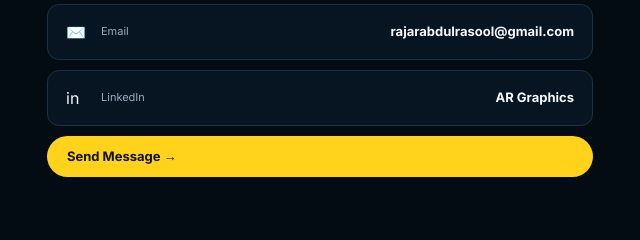
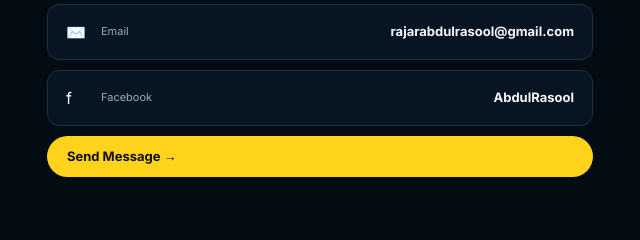
Before and after one commit to rajarabdulrasool-ux/my-portfolio, a plain HTML site: page index.html in a window 1280 px wide. Shown: the part 2755-2995 px from the top of the page, 623-1263 px from the left. Drawn offline with Linux system fonts and the light colour scheme.

Commit message:
Add files via upload

```diff
--- a/index.html
+++ b/index.html
@@ -11,6 +11,7 @@
   <link href="https://fonts.googleapis.com/css2?family=Anton&family=Inter:wght@400;500;600;700;800&display=swap"
     rel="stylesheet">
   <link rel="stylesheet" href="style.css">
+
 </head>
 
 <body>
@@ -167,7 +168,7 @@
       <div class="contact-card">
         <a href="https://wa.me/923451686923" target="_blank">💬 <span>WhatsApp</span><b>0345 1686923</b></a>
         <a href="mailto:rajarabdulrasool@gmail.com">✉️ <span>Email</span><b>rajarabdulrasool@gmail.com</b></a>
-        <a href="https://www.linkedin.com/" target="_blank">in <span>LinkedIn</span><b>AR Graphics</b></a>
+        <a href="https://www.facebook.com/" target="_blank">f <span>Facebook</span><b>AbdulRasool</b></a>
         <a class="primary-btn" href="https://wa.me/923451686923?text=Hello%20AR%20Graphics%2C%20I%20need%20a%20design."
           target="_blank">Send Message →</a>
       </div>
```
